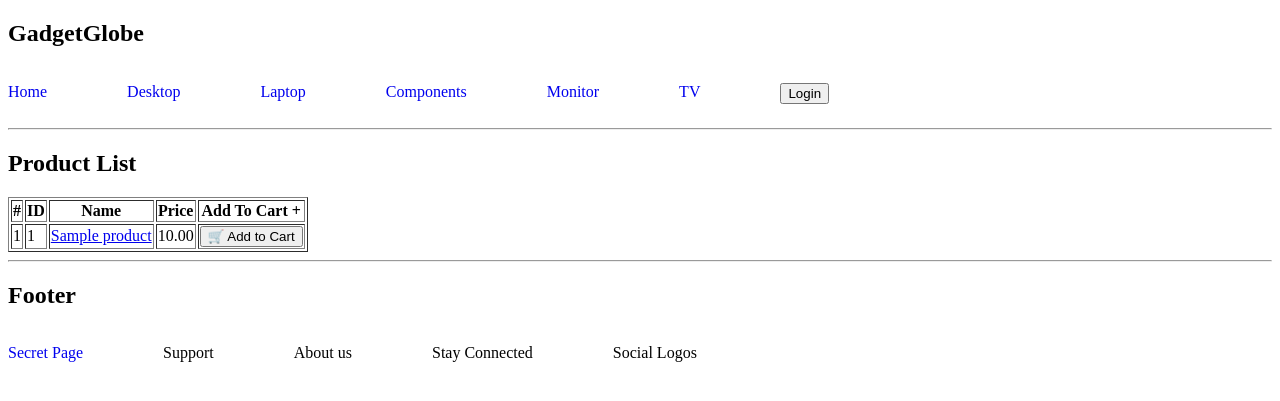
After one commit to Kh-Tanjim-Ashraf/gadgetglobe-app, a Django app: page /product/ in a window 1280 px wide. The commit adds this page. Shown: the top 401 px of the page. Run offline with Django 5.2, Linux system fonts and the light colour scheme; tables that the repository leaves empty hold one stand-in row (values such as "Sample post").

Commit message:
Basic Frontend w/o CSS: Added nav-items; Implemented the list & detail pages for product

```diff
--- a/core/settings.py
+++ b/core/settings.py
@@ -139,7 +139,7 @@ STATIC_URL = 'static/'
 
 # Media files
 MEDIA_URL ='/media/'    # Used for browser URL-path
-MEDIA_ROOT = 'media'    # Used for host-machine's local directory path
+MEDIA_ROOT = BASE_DIR / 'media'    # Used for host-machine's local directory path
 
 
 # Authentication
--- a/core/urls.py
+++ b/core/urls.py
@@ -25,4 +25,5 @@ urlpatterns = [
     path('', view=homePage, name='homePage'),
     path('secret/', view=secretPage, name='secretPage'),
     path('auth/', include('authentication.urls')),
+    path('product/', include('product.urls')),
 ] + static(settings.MEDIA_URL, document_root=settings.MEDIA_ROOT)
--- a/product/models.py
+++ b/product/models.py
@@ -148,7 +148,7 @@ class ProductVariant(TimestampMixins):
 
 
 class ProductImage(TimestampMixins):
-    product_variant_id = models.ForeignKey(ProductVariant, on_delete=models.CASCADE)
+    product_variant_id = models.ForeignKey(ProductVariant, on_delete=models.CASCADE, related_name='images')
     image = models.ImageField(upload_to="product/product-image/")
 
     def __str__(self):
--- /dev/null
+++ b/product/urls.py
@@ -0,0 +1,8 @@
+from django.urls import path
+from product.views import productList, productDetail
+
+
+urlpatterns = [
+    path('', view=productList, name='productList'),
+    path('<int:pk>/', view=productDetail, name='productDetail'),
+]
--- a/product/views.py
+++ b/product/views.py
@@ -1,3 +1,23 @@
-from django.shortcuts import render
+from django.shortcuts import render, get_object_or_404
+from product.models import ProductVariant
 
-# Create your views here.
+
+def productList(request):
+    # Fetch all product variants
+    prodVariants = ProductVariant.objects.all()
+    context = {'prodVariants': prodVariants}
+    return render(request, template_name='product/list.html', context=context)
+
+
+
+def productDetail(request, pk):
+    # Fetch product-variant record
+    prod_v = get_object_or_404(ProductVariant, pk=pk)
+    # Fetch images of product-variant
+    prod_v_images = prod_v.images.all().first()
+    print("image:", prod_v_images.image.url)
+    context = {
+        'productVariant': prod_v,
+        'images': prod_v_images
+    }
+    return render(request, template_name='product/detail.html', context=context)
--- a/templates/base/base.html
+++ b/templates/base/base.html
@@ -3,7 +3,7 @@
 <head>
     <meta charset="UTF-8">
     <meta name="viewport" content="width=device-width, initial-scale=1.0">
-    <title>GadgetGlobe | One-Stop Solution for Your Tech Products</title>
+    <title>GadgetGlobe | One-Stop Solution for Tech Products In Bangladesh</title>
 </head>
 <body>
 
--- a/templates/base/components/navbar.html
+++ b/templates/base/components/navbar.html
@@ -1,11 +1,15 @@
 <section class="navbar">
-  <h1>Navbar</h1>
+  <h1>GadgetGlobe</h1>
 
   <div class="nav-items" style="display: flex; gap: 5rem;">
     <p><a href="{% url 'homePage' %}" style="text-decoration: none;">Home</a></p>
-    <p>About us</p>
-    <p>Stay Connected</p>
-    <p>Social Logos</p>
+    <p><a href="{% url 'productList' %}" style="text-decoration: none;">Desktop</a></p>
+    <p><a href="{% url 'productList' %}" style="text-decoration: none;">Laptop</a></p>
+    <p><a href="{% url 'productList' %}" style="text-decoration: none;">Components</a></p>
+    <p><a href="{% url 'productList' %}" style="text-decoration: none;">Monitor</a></p>
+    <p><a href="{% url 'productList' %}" style="text-decoration: none;">TV</a></p>
+
+    <!-- Login/Logout Button -->
     <p>
         {% if request.user.is_authenticated %}
         <form action="{% url 'logout' %}" method="post">
--- /dev/null
+++ b/templates/product/list.html
@@ -0,0 +1,28 @@
+{% extends 'base/base.html' %}
+
+{% block 'main-content' %}
+<h1>Product List</h1>
+
+<table border="1">
+    <thead>
+        <tr>
+            <th>#</th>
+            <th>ID</th>
+            <th>Name</th>
+            <th>Price</th>
+            <th>Add To Cart +</th>
+        </tr>
+    </thead>
+    <tbody>
+        {% for prod_v in prodVariants %}
+        <tr>
+            <td>{{ forloop.counter }}</td>
+            <td>{{ prod_v.pk }}</td>
+            <td><a href="{% url 'productDetail' prod_v.pk %}">{{ prod_v.product_id.name }}</a></td>
+            <td>{{ prod_v.unit_price }}</td>
+            <td><a href=""><button>🛒 Add to Cart</button></a></td>
+        </tr>
+        {% endfor %}
+    </tbody>
+</table>
+{% endblock %}
```
Also changed, not shown: templates/product/detail.html (added, +17 -0 lines), product/migrations/0023_alter_productimage_product_variant_id.py (added), templates/base/components/footer.html (line endings or trailing spaces).
